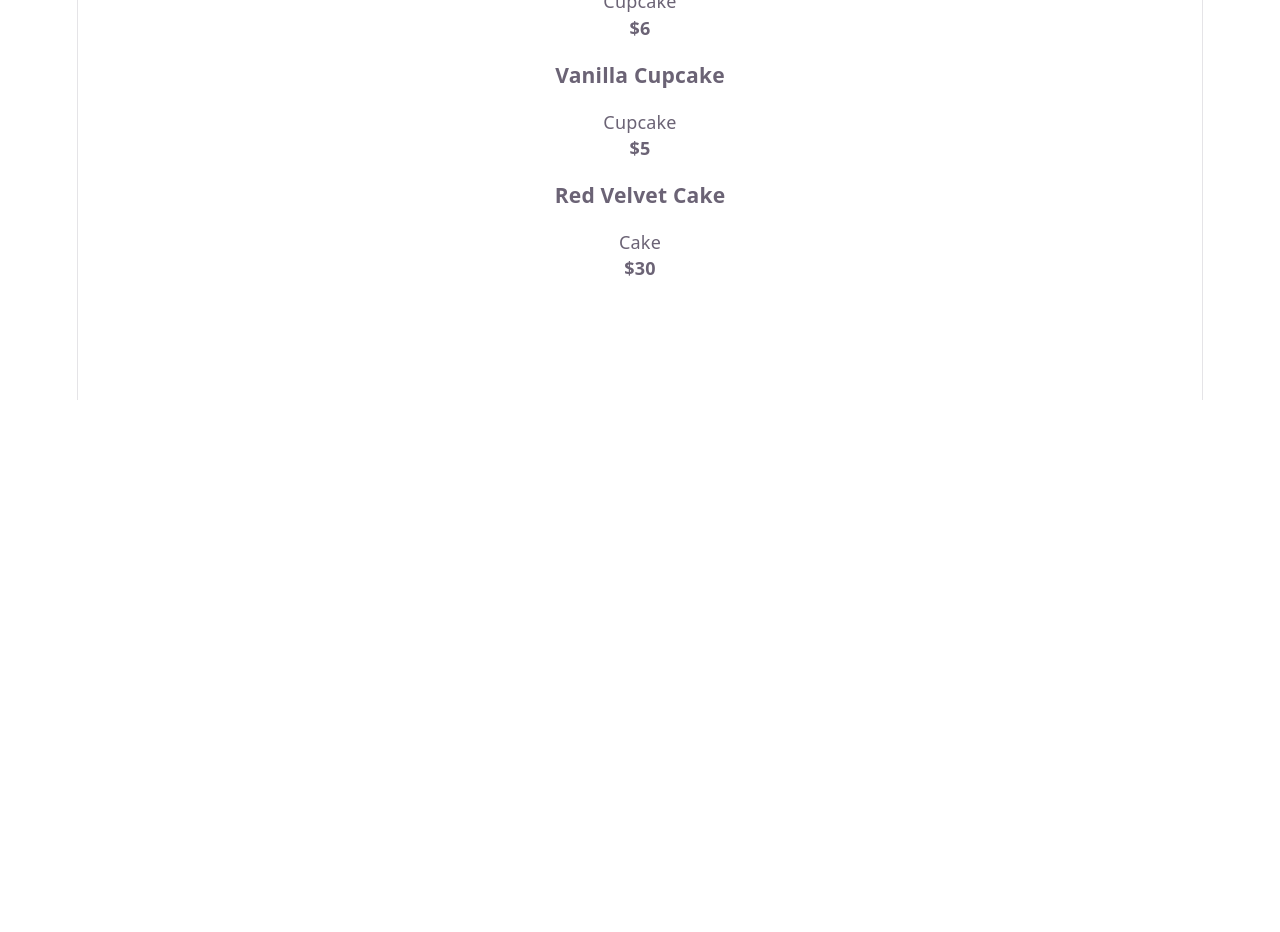
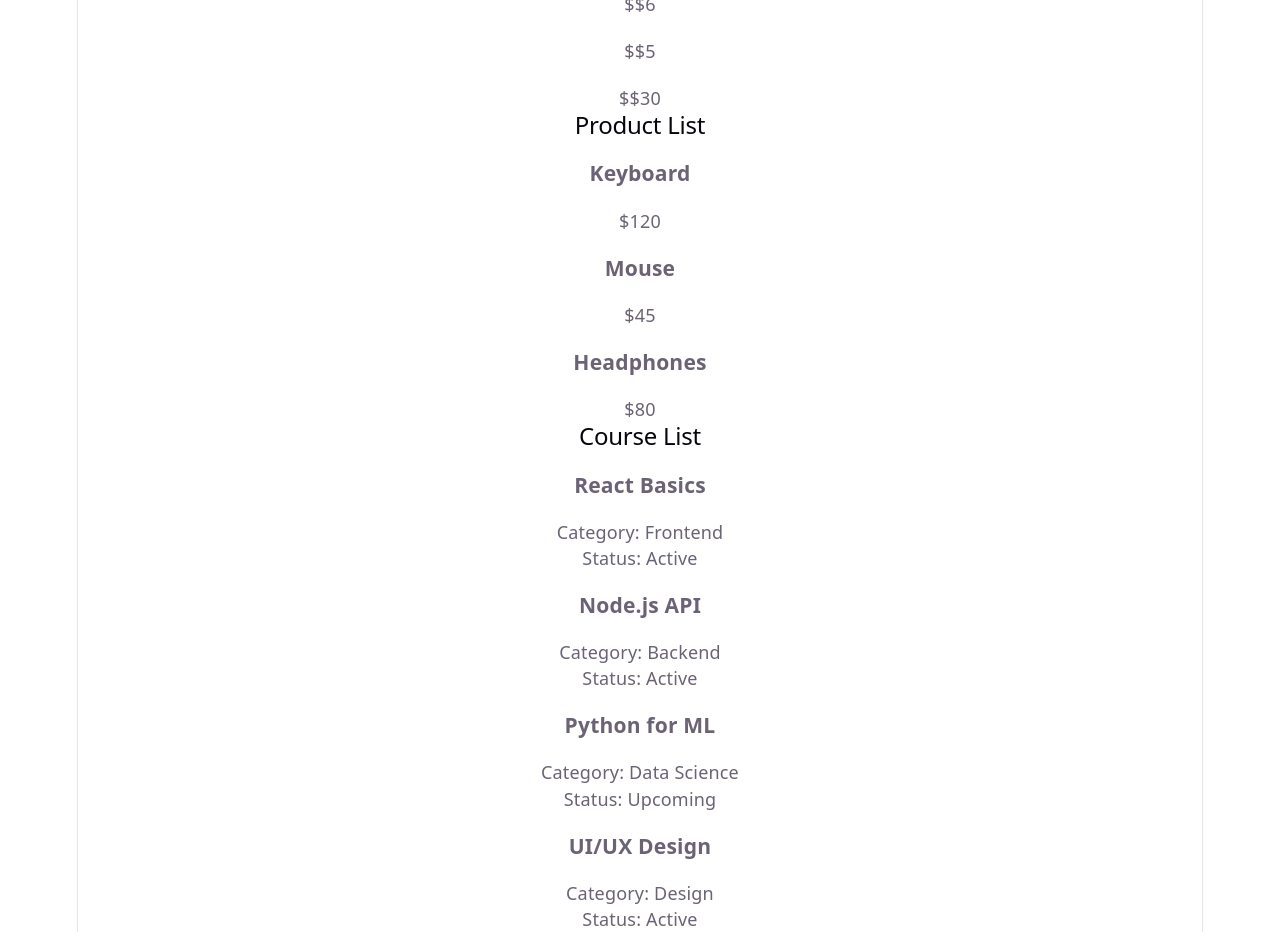
Before and after one commit to AdaBugHunter/react-project, a React (Vite) app: page / in a window 1280 px wide. Shown: the part 400-1332 px from the top of the page. Before the commit the page ends 800 px from the top, so only its background shows below. Built offline with nearby package versions, Linux system fonts and the light colour scheme.

Commit message:
Added list rendering with keys in React

```diff
--- a/src/App.jsx
+++ b/src/App.jsx
@@ -1,5 +1,7 @@
 import Header from './components/Header.jsx';
 import ProductCard from './components/ProductCard.jsx';
+import ProductList from './components/ProductList.jsx';
+import CourseList from './components/CourseList.jsx';
 import Counter from './components/Counter';
 import MessageToggle from './components/MessageToggle';
 
@@ -22,23 +24,37 @@ function App() {
       {/* UI Components */}
       <Header />
 
+      {/* Manual ProductCards*/}
+      <section>
+        <h2>Manual Product Cards</h2>
         <ProductCard
           title="Chocolate Cupcake"
           price="$6"
           category="Cupcake"
         />
-
         <ProductCard
           title="Vanilla Cupcake"
           price="$5"
           category="Cupcake"
         />
-
         <ProductCard
           title="Red Velvet Cake"
           price="$30"
           category="Cake"
         />
+      </section>
+
+      {/* ProductList*/}
+      <section>
+        <h2>Product List</h2>
+        <ProductList />
+      </section>
+
+      {/* CourseList*/}
+      <section>
+        <h2>Course List</h2>
+        <CourseList />
+      </section>
     </div>
   );
 }
--- /dev/null
+++ b/src/components/CourseCard.jsx
@@ -0,0 +1,11 @@
+function CourseCard({ course }) {
+  return (
+    <div>
+      <h3>{course.name}</h3>
+      <p>Category: {course.category}</p>
+      <p>Status: {course.status}</p>
+    </div>
+  );
+}
+
+export default CourseCard;
--- /dev/null
+++ b/src/components/CourseList.jsx
@@ -0,0 +1,27 @@
+import CourseCard from './CourseCard.jsx';
+
+const courses = [
+  { id: 1, name: 'React Basics', category: 'Frontend', status: 'Active' },
+  { id: 2, name: 'Node.js API', category: 'Backend', status: 'Active' },
+  { id: 3, name: 'Python for ML', category: 'Data Science', status: 'Upcoming' },
+  { id: 4, name: 'UI/UX Design', category: 'Design', status: 'Active' },
+];
+
+function CourseList() {
+  if (courses.length === 0) {
+    return <p>No courses found.</p>;
+  }
+
+  return (
+    <div>
+      {courses.map((course) => (
+        <CourseCard
+          key={course.id}
+          course={course}
+        />
+      ))}
+    </div>
+  );
+}
+
+export default CourseList;
--- a/src/components/ProductCard.jsx
+++ b/src/components/ProductCard.jsx
@@ -1,9 +1,8 @@
-function ProductCard({ title, price, category }) {
+function ProductCard({ name, price }) {
   return (
     <div>
-      <h3>{title}</h3>
-      <p>{category}</p>
-      <strong>{price}</strong>
+      <h3>{name}</h3>
+      <p>${price}</p>
     </div>
   );
 }
--- /dev/null
+++ b/src/components/ProductList.jsx
@@ -0,0 +1,23 @@
+import ProductCard from './ProductCard.jsx';
+
+const products = [
+  { id: 1, name: 'Keyboard', price: 120 },
+  { id: 2, name: 'Mouse', price: 45 },
+  { id: 3, name: 'Headphones', price: 80 },
+];
+
+function ProductList() {
+  return (
+    <div>
+      {products.map((product) => (
+        <ProductCard
+          key={product.id}
+          name={product.name}
+          price={product.price}
+        />
+      ))}
+    </div>
+  );
+}
+
+export default ProductList;
```
Lines whose indentation alone changed are shown as unchanged.
